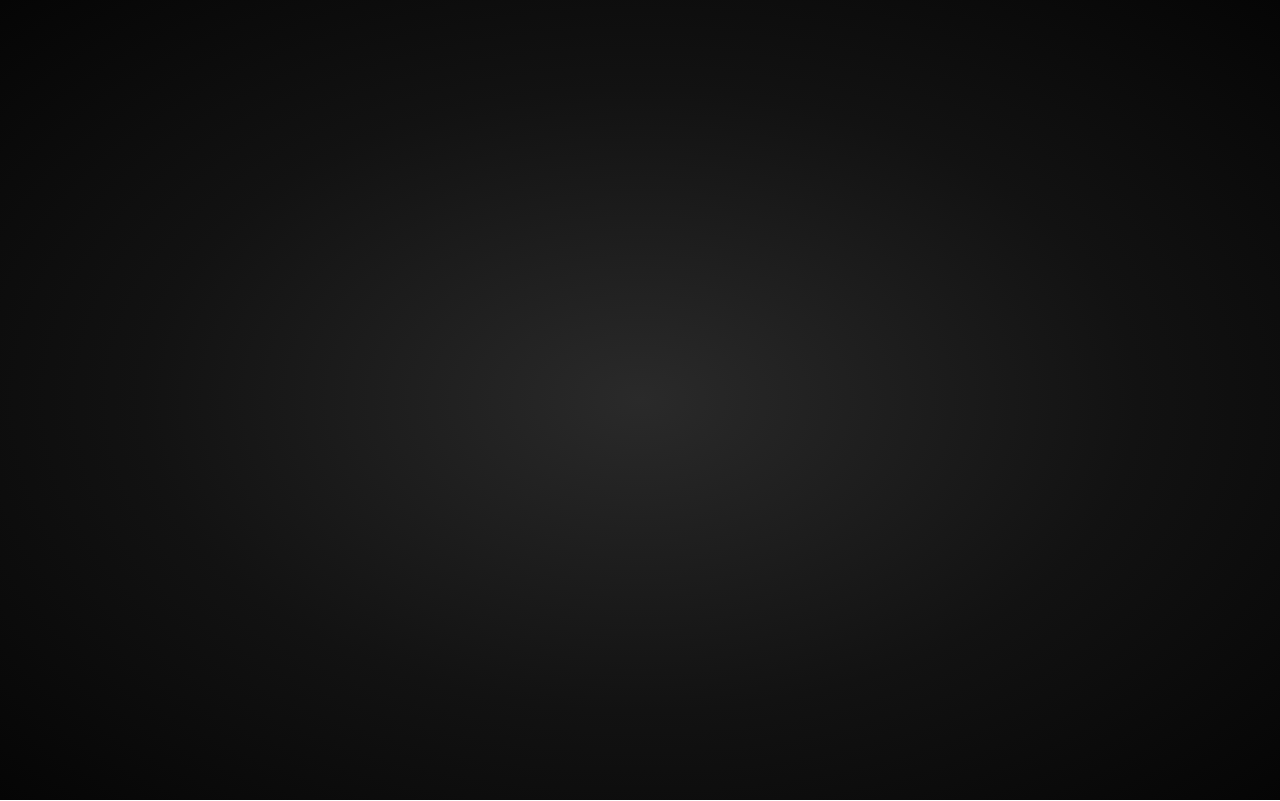
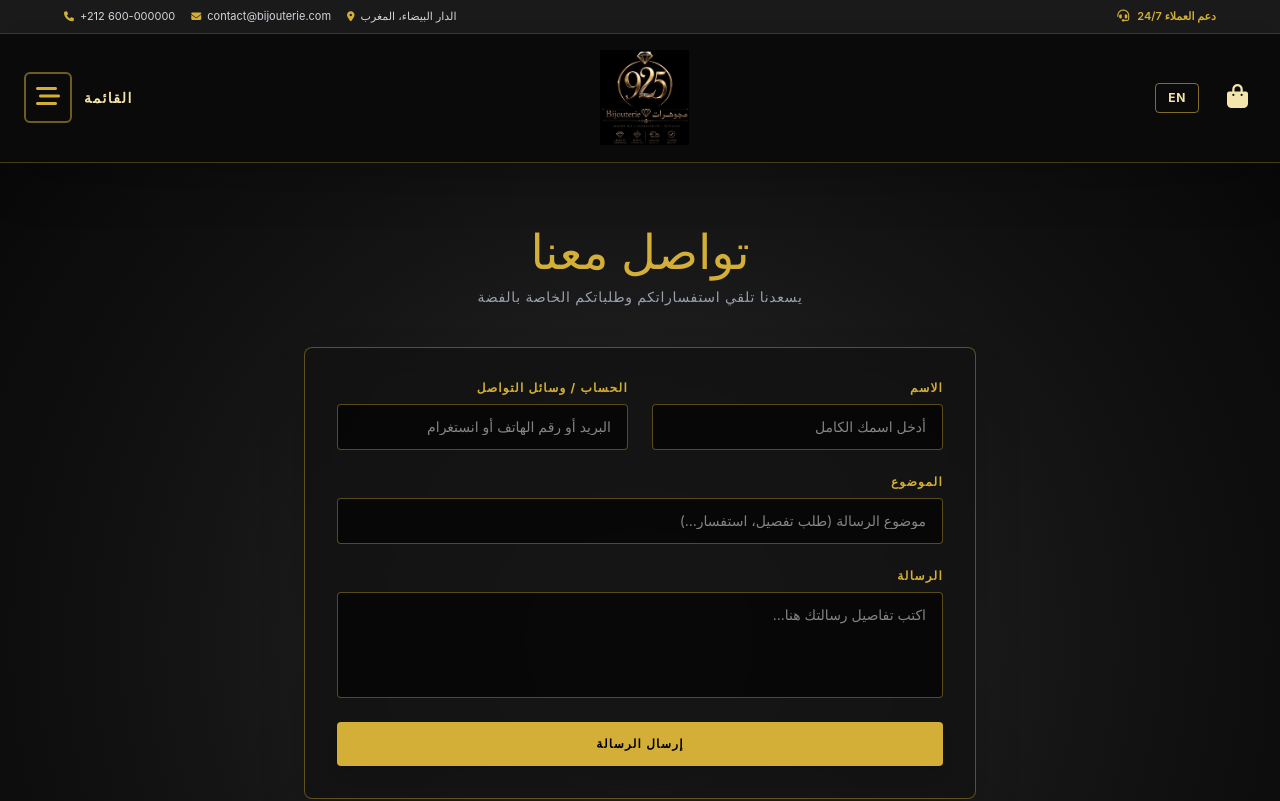
Before and after one commit to oussamael359-svg/bijouterie-925, a React (Vite) app: page /contact in a window 1280 px wide. Before the commit this address had no page. Shown: the top 801 px of the page. Built offline with nearby package versions, Linux system fonts and the light colour scheme; the HTML template or start-up script is replaced by a standard one.

Commit message:
تعديل المكونات وإضافة أقسام جديدة

```diff
--- a/package.json
+++ b/package.json
@@ -10,6 +10,7 @@
     "preview": "vite preview"
   },
   "dependencies": {
+    "@emailjs/browser": "^4.4.1",
     "@tailwindcss/vite": "^4.3.3",
     "chart.js": "^4.5.1",
     "react": "^19.2.8",
--- a/src/App.jsx
+++ b/src/App.jsx
@@ -9,6 +9,7 @@ import Categories from './components/Categories';
 import ProductGrid from './components/ProductGrid';
 import ShopPage from './components/ShopPage';
 import ProductDetailsPage from './components/ProductDetailsPage';
+import Contact from './components/Contact';
 import CartDrawer from './components/CartDrawer';
 import Footer from './components/Footer';
 import AdminLayout from './admin/AdminLayout';
@@ -275,6 +276,13 @@ export default function App() {
               />
             }
           />
+
+          <Route
+            path="/contact"
+            element={
+              <Contact currentLang={lang} />
+            }
+          />
         </Route>
       </Routes>
     </BrowserRouter>
--- /dev/null
+++ b/src/components/Contact.jsx
@@ -0,0 +1,150 @@
+import React, { useState } from 'react';
+import emailjs from '@emailjs/browser';
+
+export default function Contact({ currentLang }) {
+  const [formData, setFormData] = useState({
+    name: '',
+    account: '',
+    subject: '',
+    message: ''
+  });
+  const [status, setStatus] = useState('');
+  const [loading, setLoading] = useState(false);
+
+  const handleChange = (e) => {
+    setFormData({ ...formData, [e.target.name]: e.target.value });
+  };
+
+  const handleSubmit = (e) => {
+    e.preventDefault();
+    setLoading(true);
+
+    // ضع بيانات EmailJS الخاصة بك هنا لاحقاً
+    const serviceID = 'service_pvy7vcc';
+    const templateID = 'template_xvk7t3b';
+    const publicKey = 'rIIG9afw-AambnNHL';
+
+    const templateParams = {
+      from_name: formData.name,
+      from_account: formData.account,
+      subject: formData.subject,
+      message: formData.message,
+    };
+
+    emailjs.send(serviceID, templateID, templateParams, publicKey)
+      .then((response) => {
+        setStatus('success');
+        setFormData({ name: '', account: '', subject: '', message: '' });
+        setLoading(false);
+      }, (err) => {
+        setStatus('error');
+        setLoading(false);
+      });
+  };
+
+  return (
+    <div className="bg-[radial-gradient(ellipse_at_center,_var(--tw-gradient-stops))] from-[#2A2A2A] via-[#121212] to-[#080808] text-[#F3E5AB] min-h-[calc(100vh-120px)] py-16 px-6 flex flex-col justify-center items-center" dir={currentLang === 'ar' ? 'rtl' : 'ltr'}>
+      <div className="max-w-2xl w-full">
+
+        <div className="text-center mb-10">
+          <h1 className="text-3xl md:text-5xl font-serif text-[#D4AF37] mb-3">
+            {currentLang === 'ar' ? 'تواصل معنا' : 'Contact Us'}
+          </h1>
+          <p className="text-gray-400 text-sm tracking-wider">
+            {currentLang === 'ar'
+              ? 'يسعدنا تلقي استفساراتكم وطلباتكم الخاصة بالفضة'
+              : 'We are delighted to receive your inquiries and custom silver requests'}
+          </p>
+        </div>
+
+        <form onSubmit={handleSubmit} className="bg-[#121212]/80 backdrop-blur-md border border-[#D4AF37]/40 p-8 rounded-lg shadow-2xl flex flex-col gap-6">
+
+          {status === 'success' && (
+            <div className="bg-[#D4AF37]/10 border border-[#D4AF37] text-[#D4AF37] p-4 text-center text-xs tracking-wider rounded">
+              {currentLang === 'ar' ? 'تم إرسال رسالتك بنجاح! سنتواصل معك قريباً.' : 'Message sent successfully! We will contact you soon.'}
+            </div>
+          )}
+
+          {status === 'error' && (
+            <div className="bg-red-500/10 border border-red-500 text-red-400 p-4 text-center text-xs tracking-wider rounded">
+              {currentLang === 'ar' ? 'حدث خطأ أثناء الإرسال، يجدر التحقق من البيانات.' : 'Error sending message, please try again.'}
+            </div>
+          )}
+
+          <div className="grid grid-cols-1 md:grid-cols-2 gap-6">
+            <div className="flex flex-col gap-2">
+              <label className="text-xs uppercase tracking-widest text-[#D4AF37] font-bold">
+                {currentLang === 'ar' ? 'الاسم' : 'Full Name'}
+              </label>
+              <input
+                type="text"
+                name="name"
+                value={formData.name}
+                onChange={handleChange}
+                required
+                placeholder={currentLang === 'ar' ? 'أدخل اسمك الكامل' : 'Enter your name'}
+                className="bg-black/60 border border-[#D4AF37]/40 rounded px-4 py-3 text-white text-sm focus:outline-none focus:border-[#D4AF37] transition"
+              />
+            </div>
+
+            <div className="flex flex-col gap-2">
+              <label className="text-xs uppercase tracking-widest text-[#D4AF37] font-bold">
+                {currentLang === 'ar' ? 'الحساب / وسائل التواصل' : 'Account / Contact'}
+              </label>
+              <input
+                type="text"
+                name="account"
+                value={formData.account}
+                onChange={handleChange}
+                required
+                placeholder={currentLang === 'ar' ? 'البريد أو رقم الهاتف أو انستغرام' : 'Email, Phone, or Instagram'}
+                className="bg-black/60 border border-[#D4AF37]/40 rounded px-4 py-3 text-white text-sm focus:outline-none focus:border-[#D4AF37] transition"
+              />
+            </div>
+          </div>
+
+          <div className="flex flex-col gap-2">
+            <label className="text-xs uppercase tracking-widest text-[#D4AF37] font-bold">
+              {currentLang === 'ar' ? 'الموضوع' : 'Subject'}
+            </label>
+            <input
+              type="text"
+              name="subject"
+              value={formData.subject}
+              onChange={handleChange}
+              required
+              placeholder={currentLang === 'ar' ? 'موضوع الرسالة (طلب تفصيل، استفسار...)' : 'Subject of your message'}
+              className="bg-black/60 border border-[#D4AF37]/40 rounded px-4 py-3 text-white text-sm focus:outline-none focus:border-[#D4AF37] transition"
+            />
+          </div>
+
+          <div className="flex flex-col gap-2">
+            <label className="text-xs uppercase tracking-widest text-[#D4AF37] font-bold">
+              {currentLang === 'ar' ? 'الرسالة' : 'Message'}
+            </label>
+            <textarea
+              name="message"
+              rows="4"
+              value={formData.message}
+              onChange={handleChange}
+              required
+              placeholder={currentLang === 'ar' ? 'اكتب تفاصيل رسالتك هنا...' : 'Write your message details here...'}
+              className="bg-black/60 border border-[#D4AF37]/40 rounded px-4 py-3 text-white text-sm focus:outline-none focus:border-[#D4AF37] transition resize-none"
+            ></textarea>
+          </div>
+
+          <button
+            type="submit"
+            disabled={loading}
+            className="w-full bg-[#D4AF37] text-black font-bold uppercase tracking-widest py-3.5 rounded hover:bg-[#F3E5AB] transition duration-300 cursor-pointer shadow-lg text-xs"
+          >
+            {loading
+              ? (currentLang === 'ar' ? 'جاري الإرسال...' : 'Sending...')
+              : (currentLang === 'ar' ? 'إرسال الرسالة' : 'Send Message')}
+          </button>
+        </form>
+
+      </div>
+    </div>
+  );
+}
--- a/src/components/Navbar.jsx
+++ b/src/components/Navbar.jsx
@@ -129,25 +129,15 @@ export default function Navbar({
                 <i className="fa-solid fa-angle-right text-xs text-[#D4AF37]"></i>
               </Link>
 
-              {/* من نحن */}
-              <a
-                href="#about"
-                onClick={() => setIsSidebarOpen(false)}
-                className="hover:text-[#D4AF37] hover:translate-x-2 transition duration-300 flex items-center justify-between border-b border-white/5 pb-2 cursor-pointer"
-              >
-                <span>{t?.nav?.about || (currentLang === 'ar' ? 'من نحن' : 'About Us')}</span>
-                <i className="fa-solid fa-angle-right text-xs text-[#D4AF37]"></i>
-              </a>
-
-              {/* اتصل بنا */}
-              <a
-                href="#contact"
+              {/* اتصل بنا (تم تحويله إلى Link موجه لصفحة /contact) */}
+              <Link
+                to="/contact"
                 onClick={() => setIsSidebarOpen(false)}
                 className="hover:text-[#D4AF37] hover:translate-x-2 transition duration-300 flex items-center justify-between border-b border-white/5 pb-2 cursor-pointer"
               >
                 <span>{t?.nav?.contact || (currentLang === 'ar' ? 'اتصل بنا' : 'Contact Us')}</span>
                 <i className="fa-solid fa-angle-right text-xs text-[#D4AF37]"></i>
-              </a>
+              </Link>
             </nav>
 
             <div className="pt-6 border-t border-white/10 flex flex-col gap-4">
```
Also changed, not shown: 1 other file (tests, documents, lock files or other folders).
